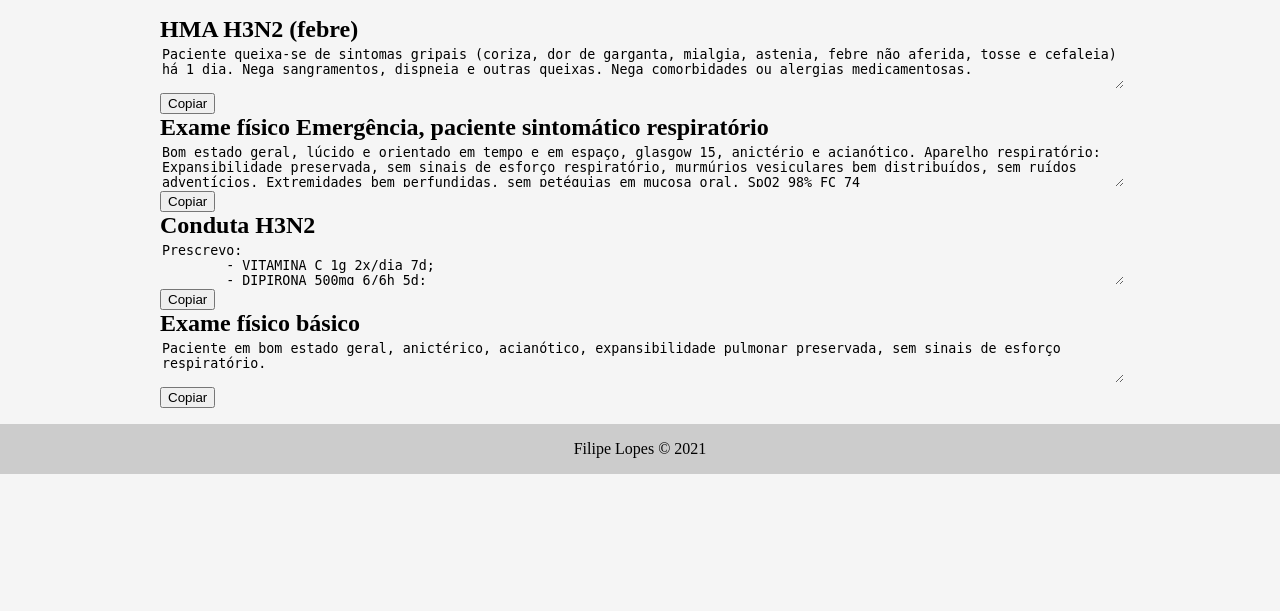
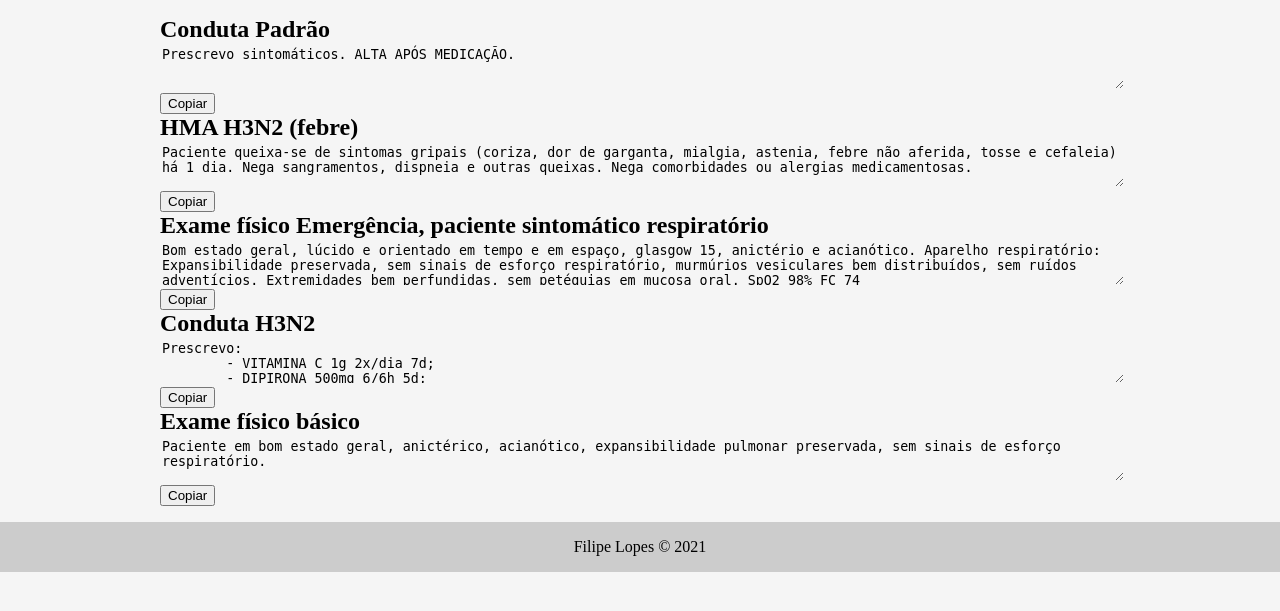
Before and after one commit to filiperochalopes/calc.filipelopes.med.br, a Flask app: page /trechos-exame in a window 1280 px wide. Shown: the part 109-720 px from the top of the page. Run offline with Flask 2, Linux system fonts and the light colour scheme; some libraries are stand-ins or nearby versions; some web fonts are replaced.

Commit message:
update clipboard exerpts

```diff
--- a/flaskapp/app/templates/doses_pediatricas.html
+++ b/flaskapp/app/templates/doses_pediatricas.html
@@ -30,7 +30,8 @@
       <p><strong>Anestesia local</strong> Max 5mg/kg sem vasoconstrictor. Regra rápida aproximada divide o peso por 2
         para saber quantos mililitros com 10mg/ml, se 20mg/ml divide por 4.
       </p>
-      <p><strong>Adrenalina/Epinefrina</strong> 3-5ml (1:1000)</p>
+      <p><strong>Adrenalina/Epinefrina</strong> 0,01mg/kg/dose na PCR, diluir 1mg/ml em 9ml de soro e realizar 0,1ml por
+        quilo</p>
       <p><strong>Diazepam</strong> 5mg/kg/dose, por ser 5mg/ml a ampola só dividir o peso por 10 para saber a quantidade
         de ml. </p>
     </section>
--- a/flaskapp/app/templates/trechos.html
+++ b/flaskapp/app/templates/trechos.html
@@ -1,6 +1,12 @@
 {% extends 'base.html' %} {% block title %}Trechos de Exames - {% endblock
 %} {% block content %}
 <div class="container">
+    <section>
+        <h2>Conduta Padrão</h2>
+        <textarea class="paragraph_to_copy" id="sintomaticos">Prescrevo sintomáticos. ALTA APÓS MEDICAÇÃO.
+        </textarea>
+        <button class="copy_to_clipboard" data-id="sintomaticos" onclick="copyToClipboard">Copiar</button>
+    </section>
     <section>
         <h2>HMA H3N2 (febre)</h2>
         <textarea class="paragraph_to_copy" id="hma_h3n2">Paciente queixa-se de sintomas gripais (coriza, dor de garganta, mialgia, astenia, febre não aferida, tosse e cefaleia) há 1 dia. Nega sangramentos, dispneia e outras queixas. Nega comorbidades ou alergias medicamentosas.
@@ -22,7 +28,7 @@
         - Prednisolona 20mg/dia 5d se irritação em garganta/ouvido/nariz;
         - Nimesulida 200mg/dia 3 dias se dor intensa na garganta;
         - Nafazolina 0,5mg/ml 2gts em cada narina 4x/dia até 10 dias se coriza intensa.
-Solicito RTPCR Oriento repouso com isolamento social durante o tempo de atestado (7 dias). Oriento sobre sinais de alarme. Paciente liberado para seguir tratamento domiciliar.
+Solicito RTPCR Oriento repouso com isolamento social durante o tempo de atestado (5 dias). Oriento sobre sinais de alarme. Paciente liberado para seguir tratamento domiciliar.
         </textarea>
         <button class="copy_to_clipboard" data-id="conduta_h3n2" onclick="copyToClipboard">Copiar</button>
     </section>
```
